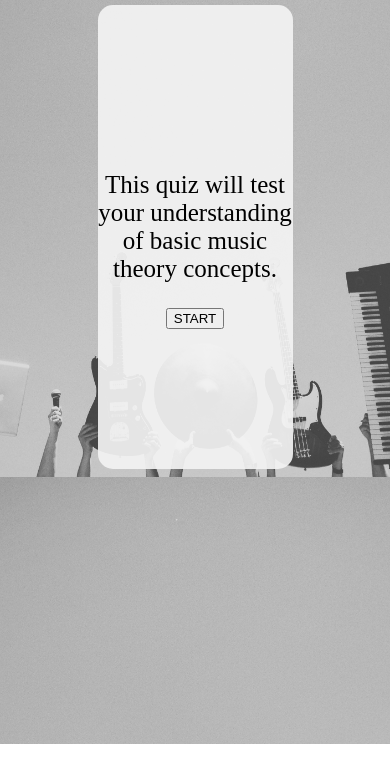
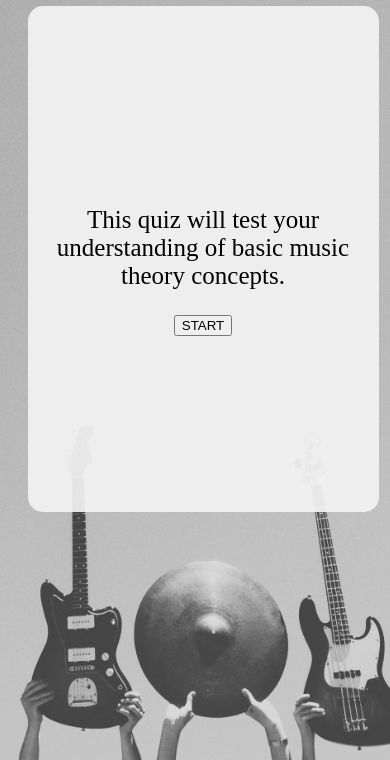
Before and after one commit to challey17/MusicQuiz, a plain HTML site: page index.html in a window 390 px wide. Shown: the part 100-860 px from the top of the page. Drawn offline with nearby package versions, Linux system fonts and the light colour scheme.

Commit message:
mobile first css

```diff
--- a/index.css
+++ b/index.css
@@ -13,7 +13,8 @@ body {
   background-size: cover;
   background-position: center;
 
-  background-clip: content-box;
+  min-height: 100vh;
+  min-width: 100vw;
 }
 
 .quiz-start-page {
@@ -29,8 +30,11 @@ main {
   flex-direction: column;
   margin-left: auto;
   margin-right: auto;
-  width: 50vw;
-  height: 55vh;
+  margin-top: auto;
+  margin-bottom: auto;
+
+  width: 90vw;
+  height: 60vh;
   justify-content: center;
   align-items: center;
   font-size: 25px;
@@ -42,6 +46,9 @@ main {
 .feedback-incorrect {
   display: none;
 }
+.end-page {
+  text-align: center;
+}
 /*
 .score-display{
   display: flex;
```
